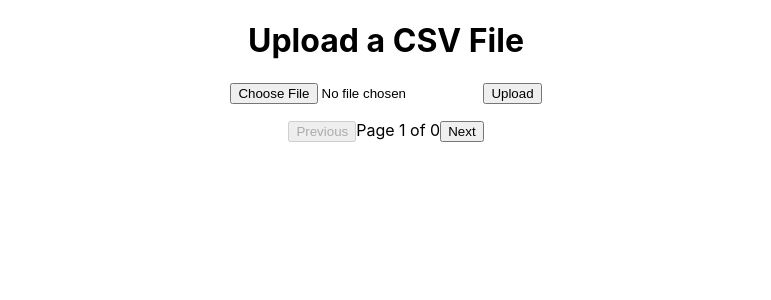
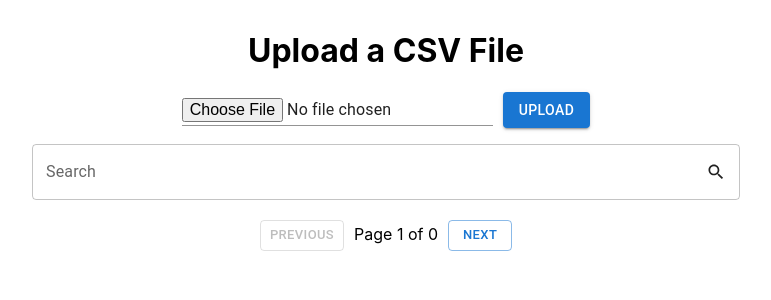
Before and after one commit to micaellaa/csv-search-app, a React (Create React App) app in the folder csv-search-app/: page / in a window 1280 px wide. Shown: the top 300 px of the page, without its empty margins (254-1025 px from the left). Built offline with nearby package versions, Linux system fonts and the light colour scheme.

Commit message:
Basic search bar
Search queries all the values of an item (lumped together)

```diff
--- a/csv-search-app/package.json
+++ b/csv-search-app/package.json
@@ -3,6 +3,10 @@
   "version": "0.1.0",
   "private": true,
   "dependencies": {
+    "@emotion/react": "^11.11.1",
+    "@emotion/styled": "^11.11.0",
+    "@mui/icons-material": "^5.14.11",
+    "@mui/material": "^5.14.11",
     "@testing-library/jest-dom": "^5.17.0",
     "@testing-library/react": "^13.4.0",
     "@testing-library/user-event": "^13.5.0",
--- a/csv-search-app/src/App.css
+++ b/csv-search-app/src/App.css
@@ -1,5 +1,6 @@
 .App {
   text-align: center;
+  padding: 10px 50px 10px 50px;
 }
 
 .App-logo {
--- a/csv-search-app/src/App.tsx
+++ b/csv-search-app/src/App.tsx
@@ -11,8 +11,10 @@ function App() {
   return (
     <div className="App">
       <FileUpload setUploadedData={setUploadedData} />
-      <PaginatedList uploadedData={uploadedData} />
-    </div>
+
+        <PaginatedList uploadedData={uploadedData} />
+      </div>
+
   );
 }
 
--- a/csv-search-app/src/components/FileUpload.tsx
+++ b/csv-search-app/src/components/FileUpload.tsx
@@ -1,4 +1,5 @@
 import React, { useState, ChangeEvent } from "react";
+import { Button, Input } from '@mui/material';
 
 interface FileUploadProps {
   setUploadedData: (data: any) => void;
@@ -51,17 +52,19 @@ function FileUpload({ setUploadedData }: FileUploadProps) {
   };
 
   return (
-    <div>
+   <div style={{display:'flex', justifyContent:'center'}}>
+      <div style={{ width: '60%', minWidth: '600px'}}>
       <h1>Upload a CSV File</h1>
-      <input type="file" onChange={handleFileChange} accept={".csv"} />
-      {/* {uploadProgress > 0 && (
-        <div>
-          <progress value={uploadProgress} max="100" />
-          {uploadProgress}% Uploaded
-        </div>
-      )} */}
-      <button onClick={handleUpload}>Upload</button>
+      <Input
+        type="file"
+        //accept=".csv"
+        onChange={handleFileChange}
+        style={{ marginRight: "10px" }}
+        id="file-input"
+      />
+      <Button variant="contained" onClick={handleUpload}>Upload</Button>
       <p>{uploadStatus}</p>
+      </div>
     </div>
   );
 }
--- a/csv-search-app/src/components/PaginatedList.tsx
+++ b/csv-search-app/src/components/PaginatedList.tsx
@@ -1,4 +1,6 @@
 import React, { useEffect, useState } from "react";
+import { Button, TextField, IconButton } from '@mui/material';
+import SearchOutlinedIcon from '@mui/icons-material/SearchOutlined';
 
 interface PaginatedListProps {
   uploadedData: any[]; // You can replace 'any' with a more specific type if you have one
@@ -53,6 +55,10 @@ const PaginatedList = ({ uploadedData }: PaginatedListProps) => {
     setListData(filteredData);
   }, [searchQuery, uploadedData]);
 
+  const handleSearchFieldChange = (event: React.ChangeEvent<HTMLInputElement | HTMLTextAreaElement>) => {
+    setSearchQuery(event.target.value);
+  }
+
   // Handle pagination navigation (e.g., next page, previous page, etc.)
   const nextPage = () => {
     setCurrentPage(currentPage + 1);
@@ -72,7 +78,23 @@ const PaginatedList = ({ uploadedData }: PaginatedListProps) => {
   };
 
   return (
-    <div>
+    <div style={{display:'flex', justifyContent:'center'}}>
+    <div style={{ width: '60%', minWidth: '600px'}}>
+
+      <TextField
+          style={{ width: '100%', marginBottom:'20px' }}
+          id="outlined-textarea"
+          label="Search"
+          placeholder="Search by any value"
+          onChange={handleSearchFieldChange}
+          InputProps={{
+            endAdornment: (
+              <SearchOutlinedIcon fontSize='small'/>
+            ),
+          }}
+          multiline
+        />
+
       {currPageListData && (
           <table>
             <thead>
@@ -84,7 +106,7 @@ const PaginatedList = ({ uploadedData }: PaginatedListProps) => {
             </thead>
             <tbody>
               {currPageListData?.map((item, index) => (
-              <tr key={index}>
+                <tr key={index} >
                   {tableHeaders.map((header) => (
                     <td key={header}>{item[header]}</td>
                   ))}
@@ -92,20 +114,22 @@ const PaginatedList = ({ uploadedData }: PaginatedListProps) => {
               ))}
             </tbody>
           </table>
+
       )}
       <div>
-        <button onClick={() => prevPage()} disabled={currentPage === 1}>
+        <Button variant="outlined" size="small" onClick={() => prevPage()} disabled={currentPage === 1}>
           Previous
-        </button>
-        <span>
+        </Button>
+        <span style={{margin:"10px"}}>
           Page {currentPage} of {totalNumPages}
         </span>
-        <button
+        <Button variant="outlined" size="small"
           onClick={() => nextPage()}
           disabled={currentPage === totalNumPages}
         >
           Next
-        </button>
+        </Button>
+      </div>
       </div>
     </div>
   );
--- a/csv-search-app/src/index.tsx
+++ b/csv-search-app/src/index.tsx
@@ -9,7 +9,7 @@ const root = ReactDOM.createRoot(
 );
 root.render(
   <React.StrictMode>
-    <App />
+      <App />
   </React.StrictMode>
 );
 
```
Also changed, not shown: 1 other file (tests, documents, lock files or other folders). Lines whose indentation alone changed are shown as unchanged.
